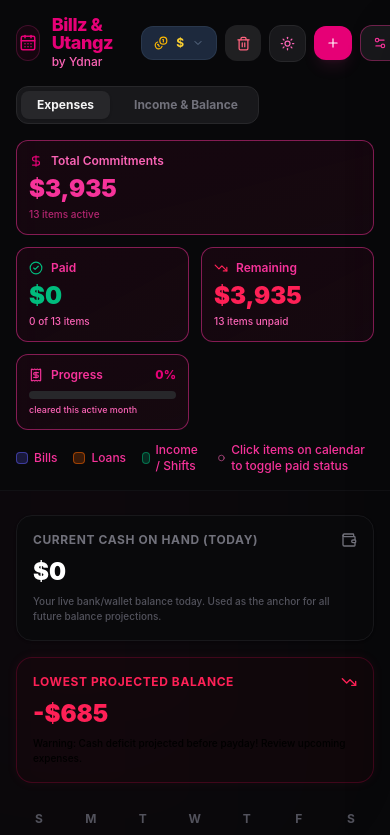
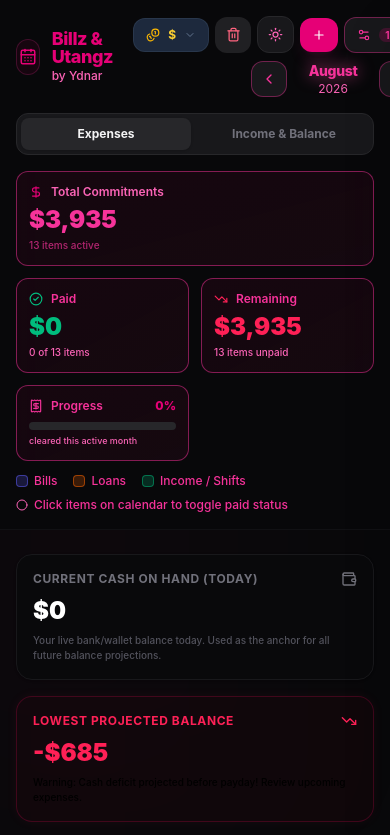
Before and after one commit to ydnar0010-gif/cashflow-calendar, a React (Vite) app: page / in a window 390 px wide. Shown: the top 835 px of the page. Built offline with nearby package versions, Linux system fonts and the light colour scheme.

Commit message:
feat(mobile): full responsive layout pass — header 2-row nav, modal/drawer improvements, day cell scroll cap, legend wrap, view toggle full-width

```diff
--- a/src/App.tsx
+++ b/src/App.tsx
@@ -544,7 +544,7 @@ function DayCell({ day, isToday, items, month, year, paymentHistory, missedBills
           <span className={`text-[9px] font-semibold ${isDark ? "text-zinc-500" : "text-slate-400"}`}>{dayItems.length} items</span>
         )}
       </div>
-      <div className="flex flex-col gap-1 flex-1">
+      <div className="flex flex-col gap-1 flex-1 overflow-y-auto max-h-[6.5rem] sm:max-h-none">
         {viewMode === "income" && shiftEarnings && (
           <div className={`p-1.5 rounded border flex items-center justify-between ${
             shiftEarnings.isWork
@@ -881,7 +881,7 @@ function AddItemModal({ open, currency, theme, onClose, onAdd }: AddItemModalPro
         </label>
 
         {/* Presets and options button grid */}
-        <div className="grid grid-cols-4 gap-2 mb-2">
+        <div className="grid grid-cols-2 sm:grid-cols-4 gap-2 mb-2">
           <button
             type="button"
             onClick={() => setForm((f) => ({ ...f, duration_mode: "ongoing", has_end_date: false }))}
@@ -914,7 +914,7 @@ function AddItemModal({ open, currency, theme, onClose, onAdd }: AddItemModalPro
           ))}
         </div>
 
-        <div className="grid grid-cols-4 gap-2 mb-3">
+        <div className="grid grid-cols-2 sm:grid-cols-4 gap-2 mb-3">
           {[24, 36, 60].map((m) => (
             <button
               key={m}
@@ -1003,13 +1003,13 @@ function AddItemModal({ open, currency, theme, onClose, onAdd }: AddItemModalPro
           }
         }
       }}
-      className="fixed inset-0 z-50 flex items-center justify-center p-4 bg-black/75 backdrop-blur-sm"
+      className="fixed inset-0 z-50 flex items-center justify-center p-2 sm:p-4 bg-black/75 backdrop-blur-sm"
       style={{ animation: "fadeIn 0.15s ease" }}
     >
       <style>{`@keyframes fadeIn{from{opacity:0}to{opacity:1}}@keyframes slideUp{from{opacity:0;transform:translateY(16px) scale(0.97)}to{opacity:1;transform:translateY(0) scale(1)}}`}</style>
 
       <div
-        className={`w-full max-w-md border rounded-2xl shadow-2xl flex flex-col max-h-[92vh] overflow-hidden ${s.bg}`}
+        className={`w-full max-w-md border rounded-2xl shadow-2xl flex flex-col max-h-[96vh] sm:max-h-[92vh] overflow-hidden ${s.bg}`}
         style={{ animation: "slideUp 0.2s cubic-bezier(0.16,1,0.3,1)" }}
       >
         {/* Modal header */}
@@ -1362,7 +1362,7 @@ function ManageDrawer({ open, items, currency, theme, onClose, onDeleteOne, onDe
   const drawerRef = useRef<HTMLDivElement>(null);
   const isDark = theme === "dark";
   const s = {
-    bg: isDark ? "bg-[#09090b] text-zinc-150 border-l border-zinc-900/80" : "bg-white text-slate-800 border-l border-slate-200",
+    bg: isDark ? "bg-[#09090b] text-zinc-150 sm:border-l border-zinc-900/80" : "bg-white text-slate-800 sm:border-l border-slate-200",
     border: isDark ? "border-zinc-900 bg-zinc-950" : "border-slate-150 bg-slate-50/50",
     cardBg: isDark ? "bg-zinc-900/30 border-zinc-850/50 hover:border-zinc-800" : "bg-slate-50 border-slate-200/60 hover:bg-slate-100/50 hover:border-slate-300",
     textSub: isDark ? "text-zinc-500" : "text-slate-400",
@@ -1430,7 +1430,7 @@ function ManageDrawer({ open, items, currency, theme, onClose, onDeleteOne, onDe
         className={`fixed top-0 right-0 z-40 h-full w-full max-w-md shadow-2xl flex flex-col transition-transform duration-300 ease-out ${s.bg} ${open ? "translate-x-0" : "translate-x-full"}`}
       >
         {/* Header */}
-        <div className={`flex items-center justify-between px-5 py-4 border-b ${isDark ? "border-zinc-900/80 bg-zinc-950" : "border-slate-150 bg-white"}`}>
+        <div className={`flex items-center justify-between px-4 sm:px-5 py-4 border-b ${isDark ? "border-zinc-900/80 bg-zinc-950" : "border-slate-150 bg-white"}`}>
           <div className="flex items-center gap-2">
             <div className={`w-8 h-8 rounded-lg flex items-center justify-center ${isDark ? "bg-pink-950/20 border border-pink-500/20" : "bg-pink-100 border border-pink-200"}`}>
               <Settings2 size={16} className="text-pink-600" />
@@ -1449,7 +1449,7 @@ function ManageDrawer({ open, items, currency, theme, onClose, onDeleteOne, onDe
         </div>
 
         {/* Actions bar */}
-        <div className={`px-5 py-3 border-b space-y-3 ${isDark ? "border-zinc-900/80" : "border-slate-150"}`}>
+        <div className={`px-4 sm:px-5 py-3 border-b space-y-3 ${isDark ? "border-zinc-900/80" : "border-slate-150"}`}>
           {/* Filter tabs */}
           <div className={`flex gap-1 p-1 rounded-xl border ${isDark ? "bg-zinc-900 border-zinc-900" : "bg-slate-100 border-slate-150"}`}>
             {(["all", "bill", "loan"] as const).map(f => (
@@ -1491,7 +1491,7 @@ function ManageDrawer({ open, items, currency, theme, onClose, onDeleteOne, onDe
         </div>
 
         {/* Item list */}
-        <div className="flex-1 overflow-y-auto px-5 py-3 space-y-2">
+        <div className="flex-1 overflow-y-auto px-4 sm:px-5 py-3 space-y-2">
           {filtered.length === 0 ? (
             <div className={`flex flex-col items-center justify-center h-40 ${isDark ? "text-zinc-650" : "text-slate-400"}`}>
               <Receipt size={32} className="mb-2 opacity-40" />
@@ -1553,7 +1553,7 @@ function ManageDrawer({ open, items, currency, theme, onClose, onDeleteOne, onDe
         </div>
 
         {/* Footer — danger zone */}
-        <div className={`px-5 py-4 border-t ${isDark ? "border-zinc-900/80 bg-zinc-950" : "border-slate-150 bg-white"}`}>
+        <div className={`px-4 sm:px-5 py-4 border-t ${isDark ? "border-zinc-900/80 bg-zinc-950" : "border-slate-150 bg-white"}`}>
           {!confirmAll ? (
             <div className="flex items-center gap-3">
               <button
@@ -2392,7 +2392,7 @@ export default function App() {
       <header className={`sticky top-0 z-20 backdrop-blur-xl border-b transition-colors duration-300 ${s.headerBg}`}>
         <div className="max-w-7xl mx-auto px-4 py-4 relative z-10">
           {/* Title row */}
-          <div className="flex items-center justify-between gap-4">
+          <div className="flex items-center justify-between gap-2">
             <div className="flex items-center gap-3">
               <div className={`w-9 h-9 rounded-xl flex items-center justify-center ${isDark ? "bg-pink-950/20 border border-pink-500/20" : "bg-pink-100 border border-pink-200"}`}>
                 <CalendarDays size={18} className="text-pink-600" />
@@ -2403,7 +2403,10 @@ export default function App() {
               </div>
             </div>
 
-            <div className="flex items-center gap-2">
+            {/* Right controls: stacks vertically on mobile, single row on sm+ */}
+            <div className="flex flex-col sm:flex-row items-end sm:items-center gap-2">
+              {/* Action buttons row */}
+              <div className="flex items-center gap-1.5 sm:gap-2">
                 {/* Currency picker */}
                 <CurrencyPicker selected={currency} onChange={setCurrency} />
 
@@ -2462,37 +2465,40 @@ export default function App() {
                     </span>
                   )}
                 </button>
-
-              {/* Month navigation */}
+              </div>
+
+              {/* Month navigation row */}
+              <div className="flex items-center gap-1.5">
                 <button
                   onClick={prevMonth}
-                className={`w-8.5 h-8.5 rounded-xl border flex items-center justify-center transition-all duration-200 hover:scale-105 ${s.secondaryBtn}`}
+                  className={`w-9 h-9 rounded-xl border flex items-center justify-center transition-all duration-200 hover:scale-105 ${s.secondaryBtn}`}
                 >
                   <ChevronLeft size={16} />
                 </button>
-              <div className="text-center min-w-32">
-                <p className={`text-base font-extrabold tracking-tight ${s.textTitle}`}>{MONTH_NAMES[activeMonth]}</p>
+                <div className="text-center min-w-[5rem] sm:min-w-32">
+                  <p className={`text-sm sm:text-base font-extrabold tracking-tight ${s.textTitle}`}>{MONTH_NAMES[activeMonth]}</p>
                   <p className={`text-xs ${s.textMuted}`}>{activeYear}</p>
                 </div>
                 <button
                   onClick={nextMonth}
-                className={`w-8.5 h-8.5 rounded-xl border flex items-center justify-center transition-all duration-200 hover:scale-105 ${s.secondaryBtn}`}
+                  className={`w-9 h-9 rounded-xl border flex items-center justify-center transition-all duration-200 hover:scale-105 ${s.secondaryBtn}`}
                 >
                   <ChevronRight size={16} />
                 </button>
               </div>
             </div>
+          </div>
 
           {/* View Toggle */}
-          <div className={`mt-4 flex items-center gap-2 relative z-10 p-1 rounded-xl w-fit ${isDark ? "bg-zinc-900 border border-zinc-800" : "bg-slate-100 border border-slate-200"}`}>
-             <button onClick={() => setViewMode("expenses")} className={`px-4 py-1.5 text-xs font-bold rounded-lg transition-all ${viewMode === "expenses" ? isDark ? "bg-zinc-800 text-zinc-100 shadow-sm" : "bg-white text-slate-800 shadow-sm" : isDark ? "text-zinc-500 hover:text-zinc-300" : "text-slate-500 hover:text-slate-700"}`}>Expenses</button>
+          <div className={`mt-4 flex items-center gap-2 relative z-10 p-1 rounded-xl w-full sm:w-fit ${isDark ? "bg-zinc-900 border border-zinc-800" : "bg-slate-100 border border-slate-200"}`}>
+             <button onClick={() => setViewMode("expenses")} className={`flex-1 sm:flex-none px-4 py-2 sm:py-1.5 text-xs font-bold rounded-lg transition-all ${viewMode === "expenses" ? isDark ? "bg-zinc-800 text-zinc-100 shadow-sm" : "bg-white text-slate-800 shadow-sm" : isDark ? "text-zinc-500 hover:text-zinc-300" : "text-slate-500 hover:text-slate-700"}`}>Expenses</button>
              <button onClick={() => {
                 setViewMode("income");
                 if (!hasSetupWorkProfile) {
                   setWorkProfileOpen(true);
                   setHasSetupWorkProfile(true);
                 }
-             }} className={`px-4 py-1.5 text-xs font-bold rounded-lg transition-all ${viewMode === "income" ? isDark ? "bg-zinc-800 text-zinc-100 shadow-sm" : "bg-white text-slate-800 shadow-sm" : isDark ? "text-zinc-500 hover:text-zinc-300" : "text-slate-500 hover:text-slate-700"}`}>Income &amp; Balance</button>
+             }} className={`flex-1 sm:flex-none px-4 py-2 sm:py-1.5 text-xs font-bold rounded-lg transition-all ${viewMode === "income" ? isDark ? "bg-zinc-800 text-zinc-100 shadow-sm" : "bg-white text-slate-800 shadow-sm" : isDark ? "text-zinc-500 hover:text-zinc-300" : "text-slate-500 hover:text-slate-700"}`}>Income &amp; Balance</button>
           </div>
 
           {/* Metric cards */}
@@ -2579,7 +2585,7 @@ export default function App() {
           )}
 
           {/* Legend */}
-          <div className={`mt-3 flex items-center gap-4 text-xs font-medium ${s.textSub}`}>
+          <div className={`mt-3 flex flex-wrap items-center gap-x-4 gap-y-2 text-xs font-medium ${s.textSub}`}>
             <div className="flex items-center gap-1.5">
               <div className="w-3 h-3 rounded-sm bg-indigo-500/20 border border-indigo-500/50" />
               <span>Bills</span>
```
Lines whose indentation alone changed are shown as unchanged.
